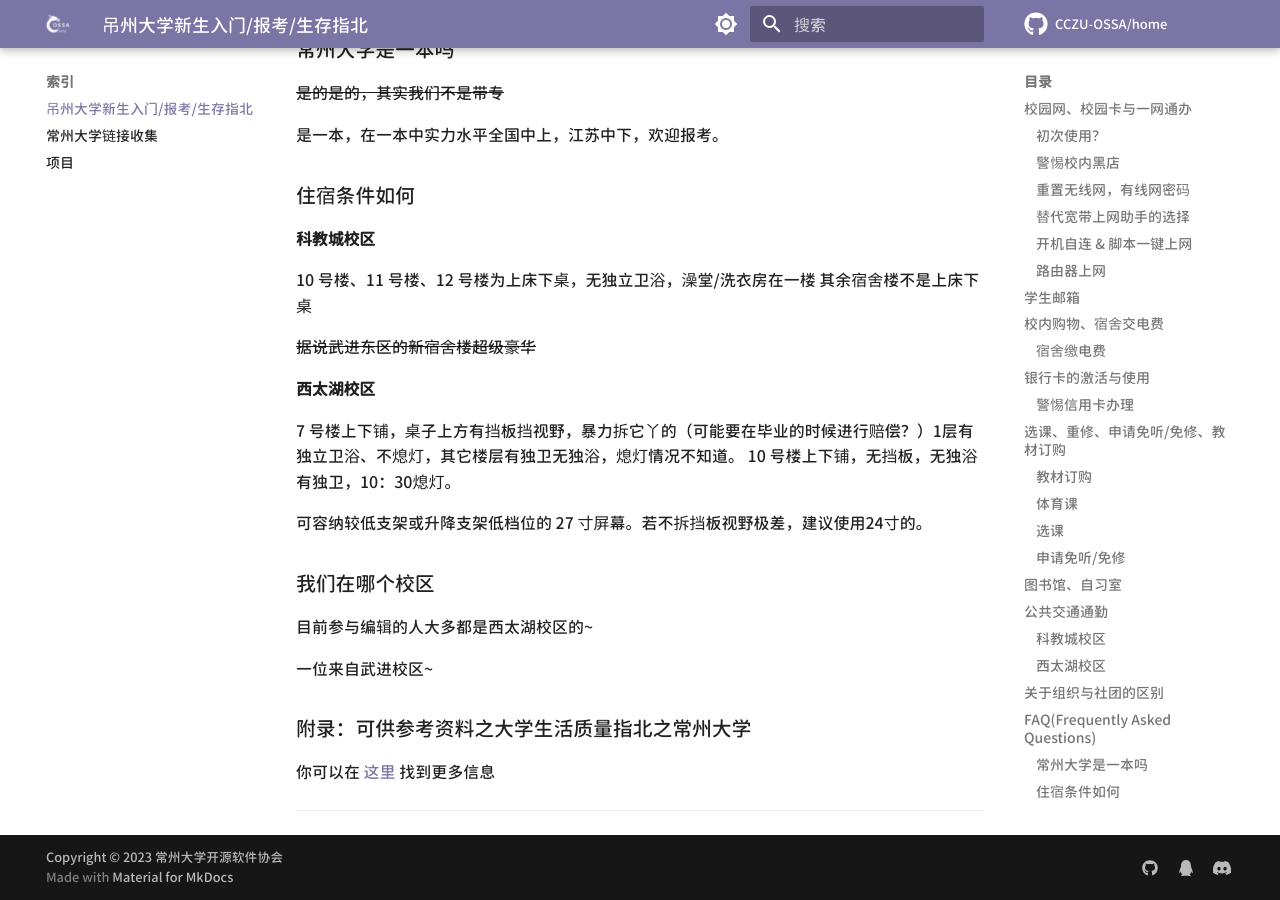
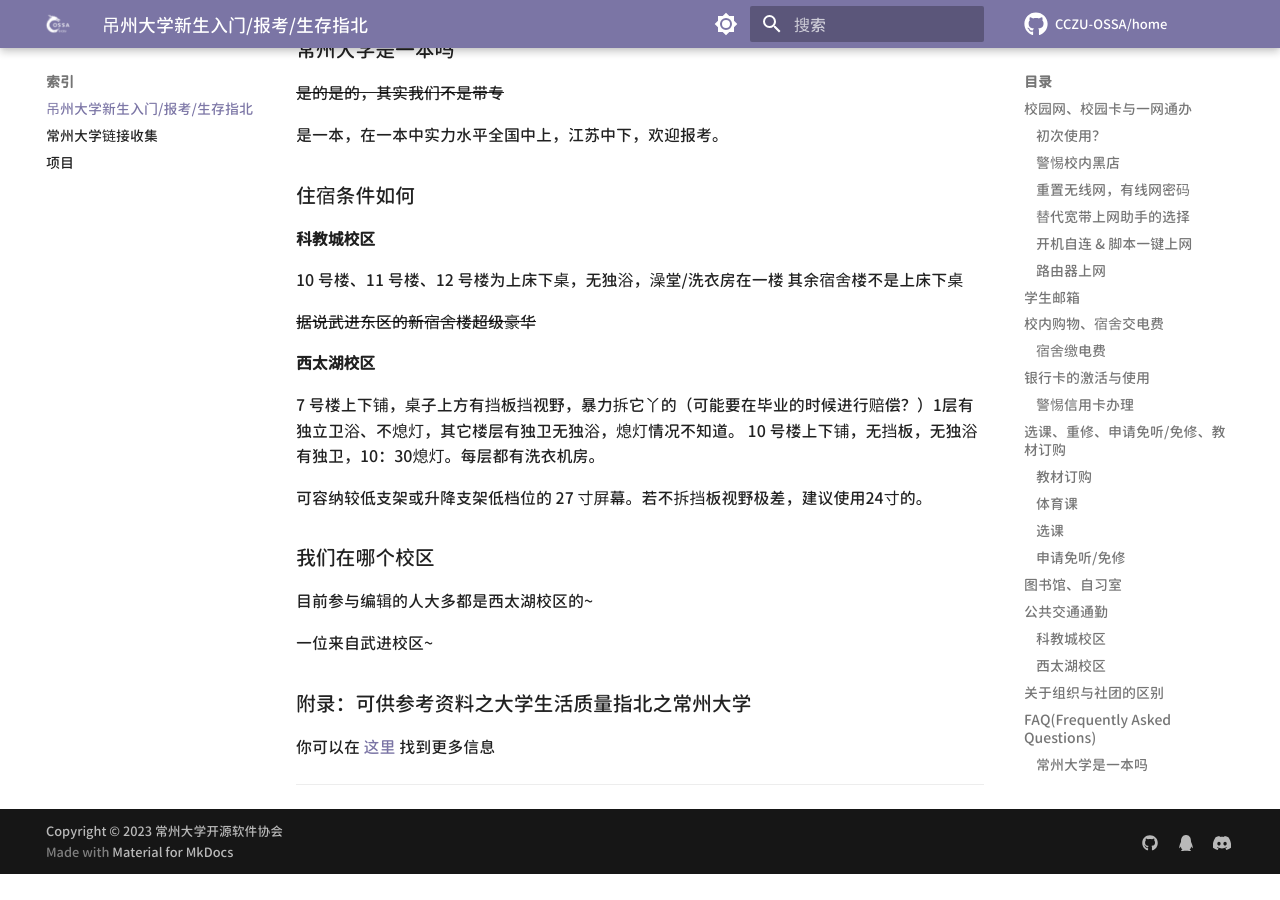
Before and after one commit to CCZU-OSSA/home, an MkDocs documentation site: the page built from docs/indexs/for-fresher.md, in a window 1280 px wide and 900 px high, scrolled down 7757 px. Built offline with MkDocs 1.6.1 and Material for MkDocs 9.7.7, drawn with Linux system fonts in a browser that asks for light colours; some web fonts are replaced; comment, search, counter and statistics services are not loaded; after the commit the page ends 8631 px from its top, so only the background shows below that.

Commit message:
小修改

```diff
--- a/docs/indexs/for-fresher.md
+++ b/docs/indexs/for-fresher.md
@@ -198,14 +198,14 @@ comments: true
 
 #### 科教城校区
 
-10 号楼、11 号楼、12 号楼为上床下桌，无独立卫浴，澡堂/洗衣房在一楼
+10 号楼、11 号楼、12 号楼为上床下桌，无独浴，澡堂/洗衣房在一楼
 其余宿舍楼不是上床下桌
 
 ~~据说武进东区的新宿舍楼超级豪华~~
 
 #### 西太湖校区
 
-7 号楼上下铺，桌子上方有挡板挡视野，暴力拆它丫的（可能要在毕业的时候进行赔偿？）1层有独立卫浴、不熄灯，其它楼层有独卫无独浴，熄灯情况不知道。 10 号楼上下铺，无挡板，无独浴有独卫，10：30熄灯。
+7 号楼上下铺，桌子上方有挡板挡视野，暴力拆它丫的（可能要在毕业的时候进行赔偿？）1层有独立卫浴、不熄灯，其它楼层有独卫无独浴，熄灯情况不知道。 10 号楼上下铺，无挡板，无独浴有独卫，10：30熄灯。每层都有洗衣机房。
 
 可容纳较低支架或升降支架低档位的 27 寸屏幕。若不拆挡板视野极差，建议使用24寸的。
 
```
